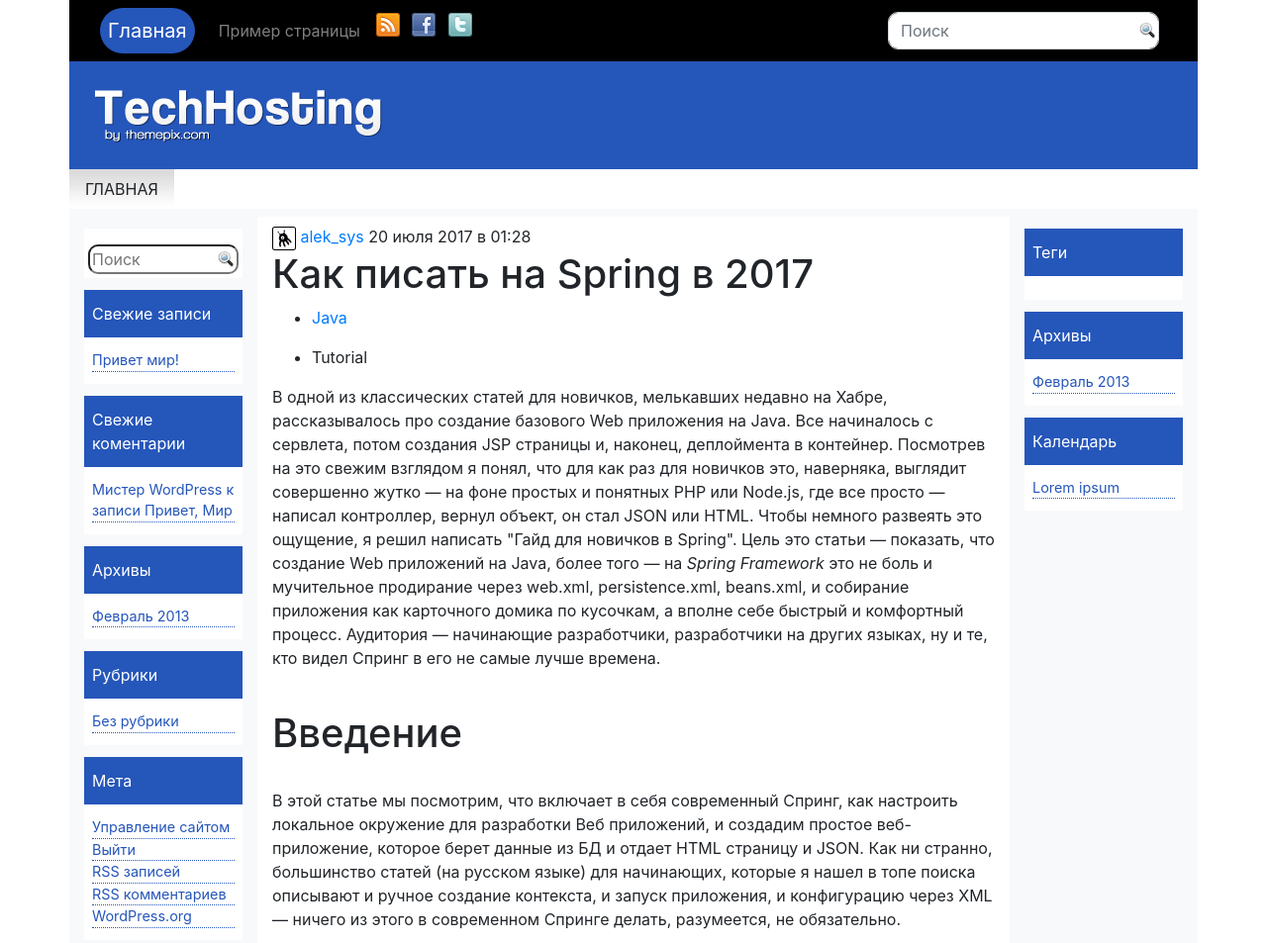
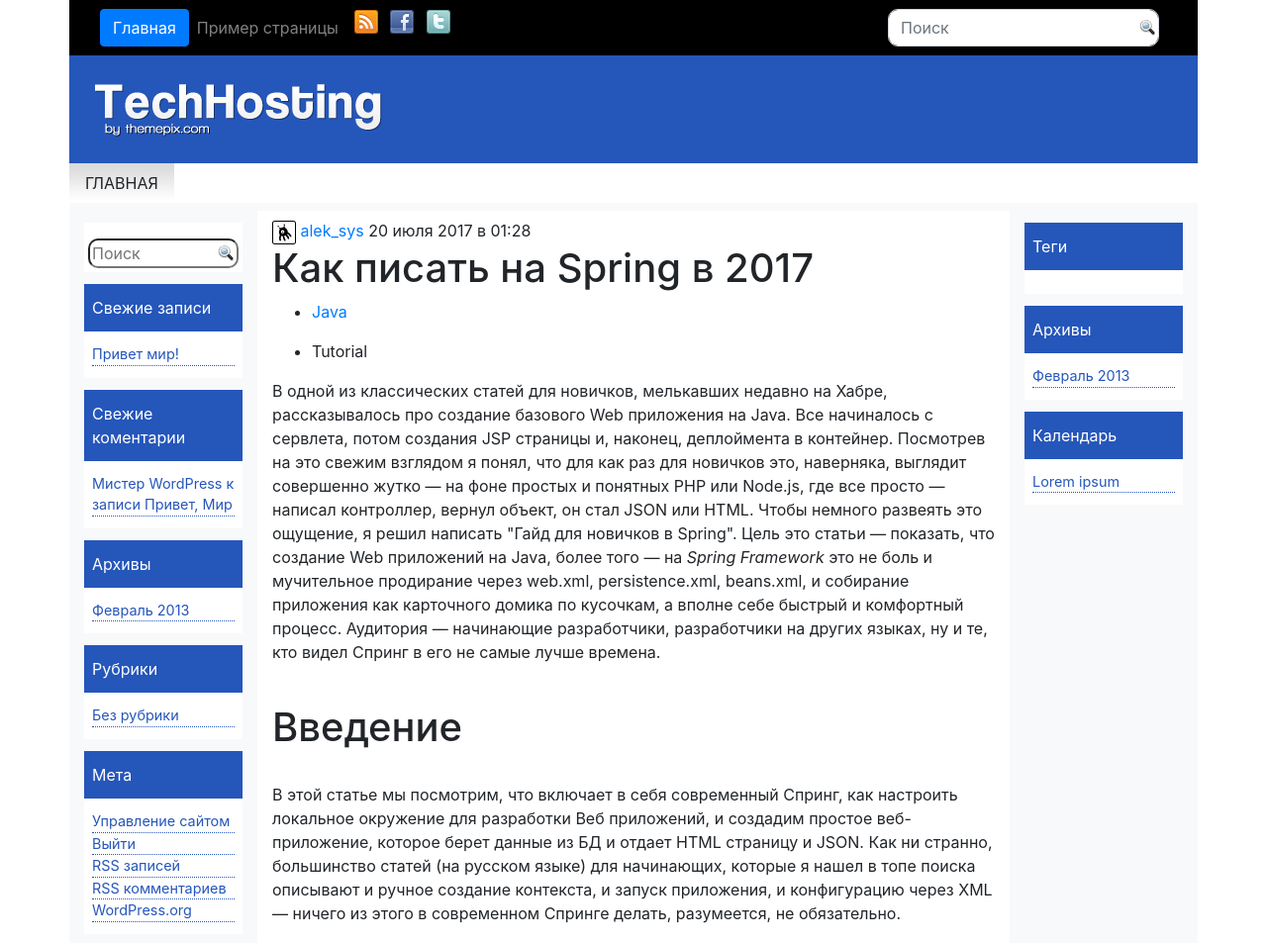
Before and after one commit to Karim2014/TechHosting, a plain HTML site: page posts/post_1.html in a window 1280 px wide. Shown: the top 953 px of the page at 99% size. Drawn offline with nearby package versions, Linux system fonts and the light colour scheme.

Commit message:
Изменена кнопка Главная

```diff
--- a/posts/post_1.html
+++ b/posts/post_1.html
@@ -16,9 +16,8 @@
     <div class="row">
       <header class="col header">
         <nav class="navbar navbar-expand-lg navbar-dark">
-
               <!-- Бренд или название сайта (отображается в левой части меню) -->
-              <a class="navbar-brand menu-item rounded-pill main-item py-2 px-2">Главная</a>
+              <a class="btn btn-primary" href="../index.html">Главная</a>
               <!-- Кнопка «Гамбургер» отображается только в мобильном виде (предназначена для открытия основного содержимого Navbar) -->
               <button class="navbar-toggler" type="button" data-toggle="collapse" data-target="#navbar-main" aria-controls="navbar-main" aria-expanded="false" aria-label="Toggle navigation">
                 <span class="navbar-toggler-icon"></span>
```
Also changed, not shown: index.html (+1 -1 lines).
